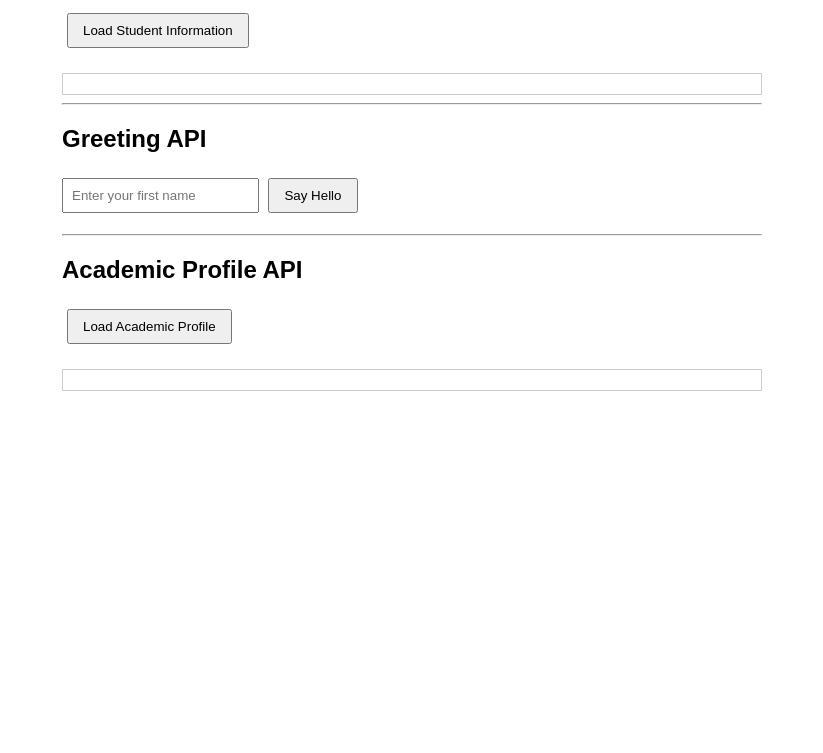
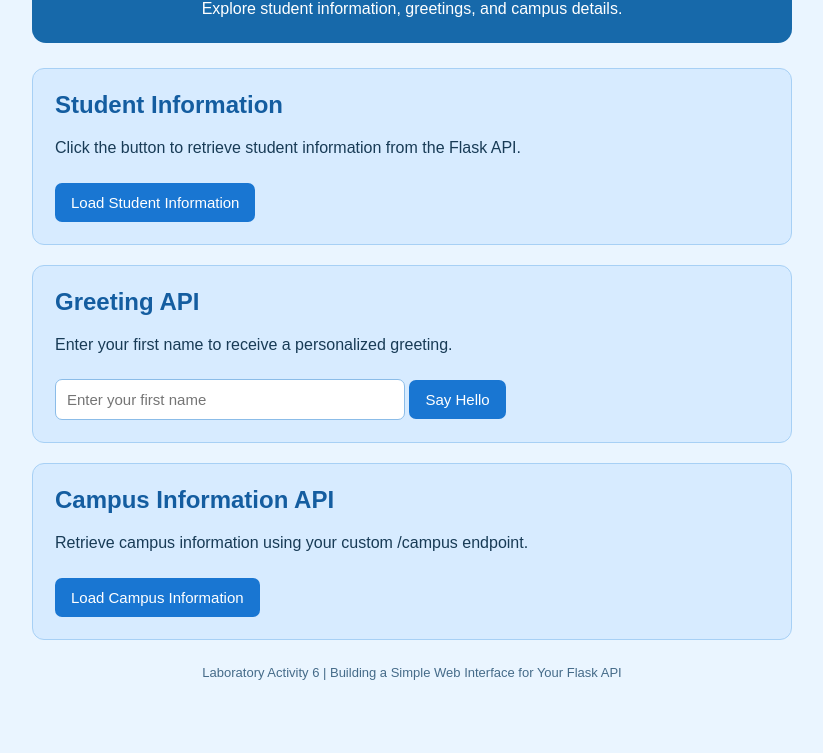
Before and after one commit to missymiranda/flask-Miranda_Missy-act6, a plain HTML site: page index.html in a window 1280 px wide. Shown: the part 132-885 px from the top of the page, without its empty margins (228-1051 px from the left). Before the commit the page ends 800 px from the top, so only its background shows below. Drawn offline with Linux system fonts and the light colour scheme.

Commit message:
Update index.html

```diff
--- a/index.html
+++ b/index.html
@@ -4,89 +4,176 @@
     <meta charset="UTF-8">
     <meta name="viewport" content="width=device-width, initial-scale=1.0">
     <title>Student API Interface</title>
+
     <style>
+        * {
+            box-sizing: border-box;
+        }
+
         body {
             font-family: Arial, sans-serif;
-            max-width: 700px;
+            max-width: 800px;
             margin: 40px auto;
             padding: 20px;
+            background: #eaf5ff;
+            color: #183b56;
         }
+
+        header {
+            text-align: center;
+            background: #1769aa;
+            color: #ffffff;
+            padding: 25px 15px;
+            border-radius: 14px;
+            margin-bottom: 25px;
+        }
+
+        header h1 {
+            margin: 0 0 10px;
+        }
+
+        header p {
+            margin: 0;
+        }
+
+        .card {
+            background: #d7ebff;
+            border: 1px solid #a7d0f5;
+            border-radius: 12px;
+            padding: 22px;
+            margin-bottom: 20px;
+        }
+
+        h2 {
+            color: #145da0;
+            margin-top: 0;
+        }
+
         button {
-            padding: 8px 14px;
-            margin: 5px;
+            background: #1976d2;
+            color: #ffffff;
+            border: none;
+            padding: 11px 16px;
+            margin-top: 10px;
+            border-radius: 7px;
             cursor: pointer;
+            font-size: 15px;
         }
-        input { padding: 8px; }
-        #result, #academicResult {
-            margin-top: 20px;
-            padding: 10px;
-            border: 1px solid #cccccc;
+
+        button:hover {
+            background: #0d47a1;
+        }
+
+        input {
+            width: 100%;
+            max-width: 350px;
+            padding: 11px;
+            border: 1px solid #8bbce8;
+            border-radius: 7px;
+            font-size: 15px;
+        }
+
+        .result {
+            margin-top: 18px;
+            padding: 14px;
+            background: #eff8ff;
+            border: 1px solid #b8dafa;
+            border-radius: 8px;
+            line-height: 1.7;
+            overflow-wrap: anywhere;
+        }
+
+        .result:empty {
+            display: none;
+        }
+
+        footer {
+            text-align: center;
+            color: #456b89;
+            font-size: 13px;
+            margin-top: 25px;
+        }
+
+        @media (max-width: 600px) {
+            body {
+                margin: 10px auto;
+                padding: 14px;
+            }
+
+            header {
+                padding: 20px 12px;
+            }
+
+            .card {
+                padding: 16px;
+            }
+
+            button {
+                width: 100%;
+            }
         }
     </style>
 </head>
+
 <body>
-    <h1>Student API Interface</h1>
-    <button onclick="loadStudent()">Load Student Information</button>
-    <div id="result"></div>
 
-    <hr>
-    <h2>Greeting API</h2>
-    <input type="text" id="nameInput" placeholder="Enter your first name">
-    <button onclick="sayHello()">Say Hello</button>
-    <p id="greeting"></p>
+    <header>
+        <h1>Student API Interface</h1>
+        <p>Explore student information, greetings, and campus details.</p>
+    </header>
 
-    <hr>
-    <h2>Academic Profile API</h2>
-    <button onclick="loadAcademic()">Load Academic Profile</button>
-    <div id="academicResult"></div>
+    <!-- STUDENT INFORMATION -->
+    <section class="card">
+        <h2>Student Information</h2>
+        <p>Click the button to retrieve student information from the Flask API.</p>
+
+        <button onclick="loadStudent()">
+            Load Student Information
+        </button>
+
+        <div id="result" class="result" aria-live="polite"></div>
+    </section>
+
+    <!-- GREETING API -->
+    <section class="card">
+        <h2>Greeting API</h2>
+        <p>Enter your first name to receive a personalized greeting.</p>
+
+        <input
+            type="text"
+            id="nameInput"
+            placeholder="Enter your first name"
+            aria-label="Your first name"
+        >
+
+        <button onclick="sayHello()">Say Hello</button>
+
+        <div id="greeting" class="result" aria-live="polite"></div>
+    </section>
+
+    <!-- CUSTOM CAMPUS API -->
+    <section class="card">
+        <h2>Campus Information API</h2>
+        <p>Retrieve campus information using your custom /campus endpoint.</p>
+
+        <button onclick="loadCampus()">
+            Load Campus Information
+        </button>
+
+        <div id="campusResult" class="result" aria-live="polite"></div>
+    </section>
+
+    <footer>
+        <p>Laboratory Activity 6 | Building a Simple Web Interface for Your Flask API</p>
+    </footer>
 
     <script>
+        // Load Student Information
         function loadStudent() {
+            const result = document.getElementById('result');
+            result.textContent = 'Loading student information...';
+
             fetch('/student')
-                .then(response => response.json())
-                .then(data => {
-                    document.getElementById('result').innerHTML =
-                        '<p><b>Student ID:</b> ' + data.student_id + '</p>' +
-                        '<p><b>Name:</b> ' + data.name + '</p>' +
-                        '<p><b>Program:</b> ' + data.program + '</p>' +
-                        '<p><b>Year:</b> ' + data.year + '</p>' +
-                        '<p><b>Section:</b> ' + data.section + '</p>';
-                })
-                .catch(error => {
-                    document.getElementById('result').innerHTML =
-                        '<p>Unable to retrieve data.</p>';
-                });
-        }
-
-        function sayHello() {
-            const name = document.getElementById('nameInput').value;
-            fetch('/hello?name=' + encodeURIComponent(name))
-                .then(response => response.json())
-                .then(data => {
-                    document.getElementById('greeting').innerText = data.message;
-                })
-                .catch(error => {
-                    document.getElementById('greeting').innerText =
-                        'Unable to retrieve greeting.';
-                });
-        }
-
-        function loadAcademic() {
-            fetch('/academic')
-                .then(response => response.json())
-                .then(data => {
-                    document.getElementById('academicResult').innerHTML =
-                        '<p><b>Student ID:</b> ' + data.student_id + '</p>' +
-                        '<p><b>Name:</b> ' + data.name + '</p>' +
-                        '<p><b>Program:</b> ' + data.program + '</p>' +
-                        '<p><b>Year:</b> ' + data.year + '</p>' +
-                        '<p><b>Section:</b> ' + data.section + '</p>';
-                })
-                .catch(error => {
-                    document.getElementById('academicResult').innerText =
-                        'Unable to retrieve academic profile.';
-                });
-        }
-    </script>
-</body>
-</html>
+                .then(response => {
+                    if (!response.ok) {
+                        throw new Error('Request
```
